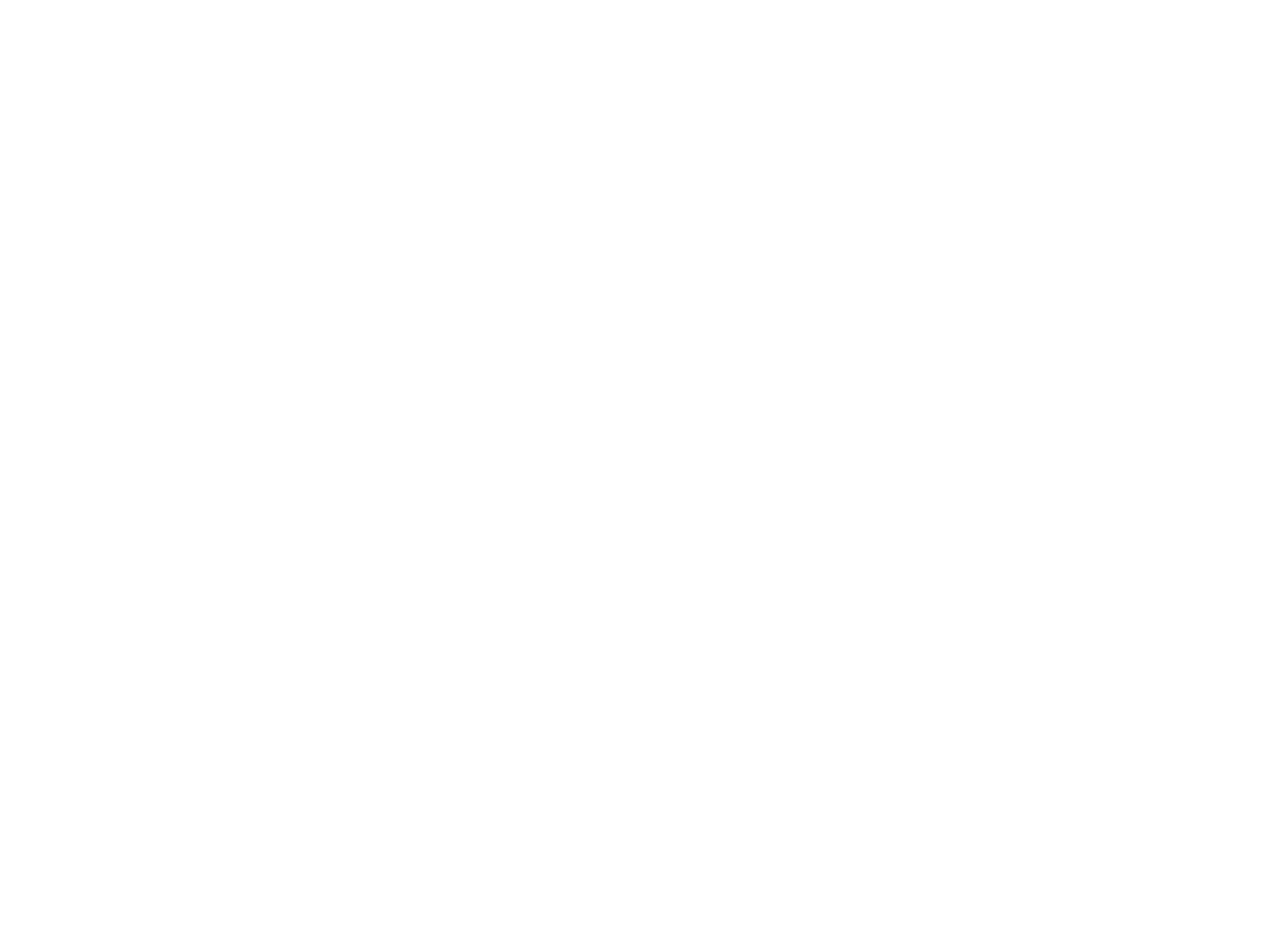
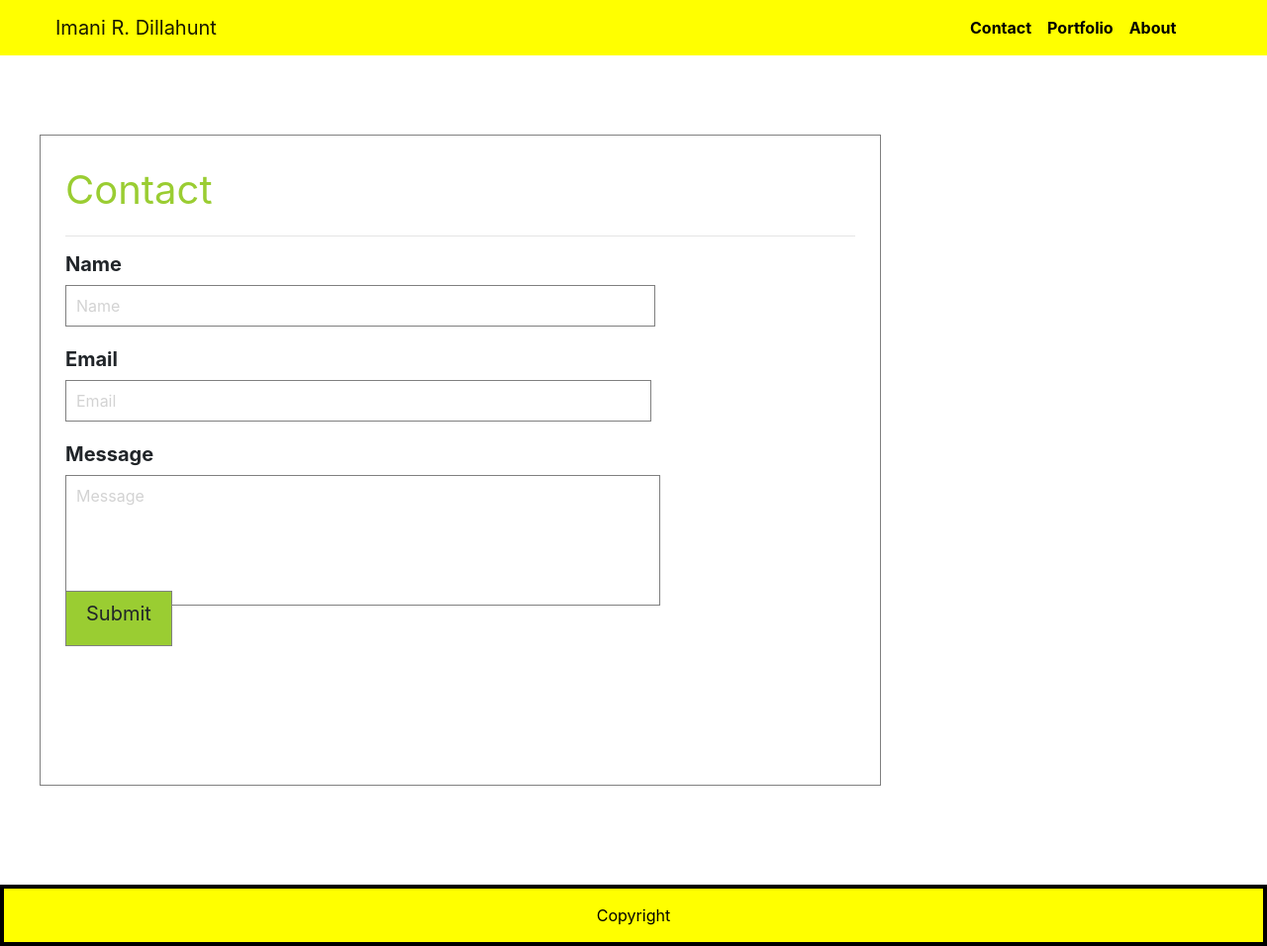
Before and after one commit to imanid-code/Portfolio, a plain HTML site: page contact.html in a window 1280 px wide. Shown: the whole page at 99% size. Before the commit the page ends 800 px from the top, so only its background shows below. Drawn offline with nearby package versions, Linux system fonts and the light colour scheme.

Commit message:
linking websites, adding boxes, adding padding, adding margins

```diff
--- a/contact.html
+++ b/contact.html
@@ -0,0 +1,54 @@
+<!DOCTYPE html>
+<html lang="en-us">
+    <title></title>
+
+<head>
+    <meta charset="UTF-8" />
+    <link rel="stylesheet" href="https://cdn.jsdelivr.net/npm/bootstrap@4.5.3/dist/css/bootstrap.min.css" integrity="sha384-TX8t27EcRE3e/ihU7zmQxVncDAy5uIKz4rEkgIXeMed4M0jlfIDPvg6uqKI2xXr2" crossorigin="anonymous">
+    <script src="https://code.jquery.com/jquery-3.5.1.slim.min.js" integrity="sha384-DfXdz2htPH0lsSSs5nCTpuj/zy4C+OGpamoFVy38MVBnE+IbbVYUew+OrCXaRkfj" crossorigin="anonymous"></script>
+<script src="https://cdn.jsdelivr.net/npm/bootstrap@4.5.3/dist/js/bootstrap.bundle.min.js" integrity="sha384-ho+j7jyWK8fNQe+A12Hb8AhRq26LrZ/JpcUGGOn+Y7RsweNrtN/tE3MoK7ZeZDyx" crossorigin="anonymous"></script>
+
+<title>Responsive Portfolio</title>
+</head>
+
+<body>
+
+        <nav class="navbar navbar-expand-lg navbar-light" style="background-color: yellow;">
+            <a class="navbar-brand" style="float:right;width:900px; margin-left:40px" href="index.html">Imani R. Dillahunt</a>
+            <button class="navbar-toggler" type="button" data-toggle="collapse" data-target="#navbarNav" aria-controls="navbarNav" aria-expanded="false" aria-label="Toggle navigation">
+              <span class="navbar-toggler-icon"></span>
+            </button>
+            <div class="collapse navbar-collapse" id="navbarNav">
+              <ul class="navbar-nav">
+                <li class="nav-item active">
+                  <a class="nav-link" style=color:black href="contact.html"><b>Contact</b></a>
+                </li>
+                <li class="nav-item">
+                  <a class="nav-link" style=color:black href="portfolio.html"><b>Portfolio</b></a>
+                </li>
+                <li class="nav-item">
+                  <a class="nav-link" style=color:black href="#"><b>About</b></a>
+                </li>
+              </ul>
+            </div>
+          </nav>
+          <div class="box" style="background-color: white; padding: 25px; border:1px solid grey; font-size: 40px;margin-top: 80px;background-color: white; width:850px; padding-bottom: 150px; margin-left:40px;">
+            <box id=#aboutme style="color: yellowgreen;">Contact</box>
+            <hr>
+
+    <h2 style="margin-bottom: -8px; font-size: 20px;"> <b>Name</b></h2>
+    <box style="border: 1px solid grey;font-size:16px;padding: 10px; padding-right:540px; color: lightgrey;">Name</box>
+    <h2 style="margin-bottom: -8px; margin-top:20px; font-size: 20px;"> <b>Email</b></h2>
+    <box style="border: 1px solid grey;font-size:16px;padding: 10px; padding-right:540px; color: lightgrey;">Email</box>
+    <h2 style="margin-bottom: -8px; margin-top:20px; font-size: 20px;"> <b>Message</b></h2>
+    <box style="border: 1px solid grey;font-size:16px; margin-bottom: 30px; padding: 10px; padding-right:520px; padding-bottom: 100px; color: lightgrey;">Message</box>
+    <br> </br>
+    <box style="border: 1px solid grey; font-size: 20px; padding:20px; padding-right:20px; padding-top:10px; background-color: yellowgreen; text-align: center;">Submit</box>
+</div>
+
+
+    </div>
+</body>
+<footer style="text-align:center; padding: 15px; border: 4px solid; margin-top: 100px; background-color: yellow; color:black; ">Copyright</footer>
+
+</html>
```
Also changed, not shown: index.html (+25 -9 lines), portfolio.html (+41 -0 lines).
